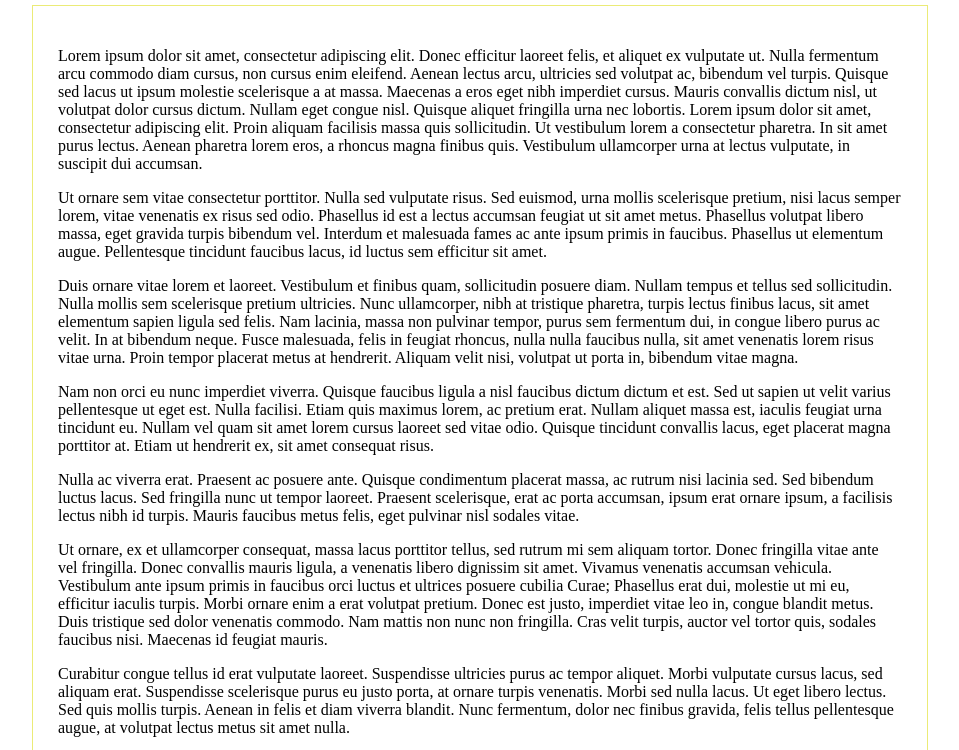
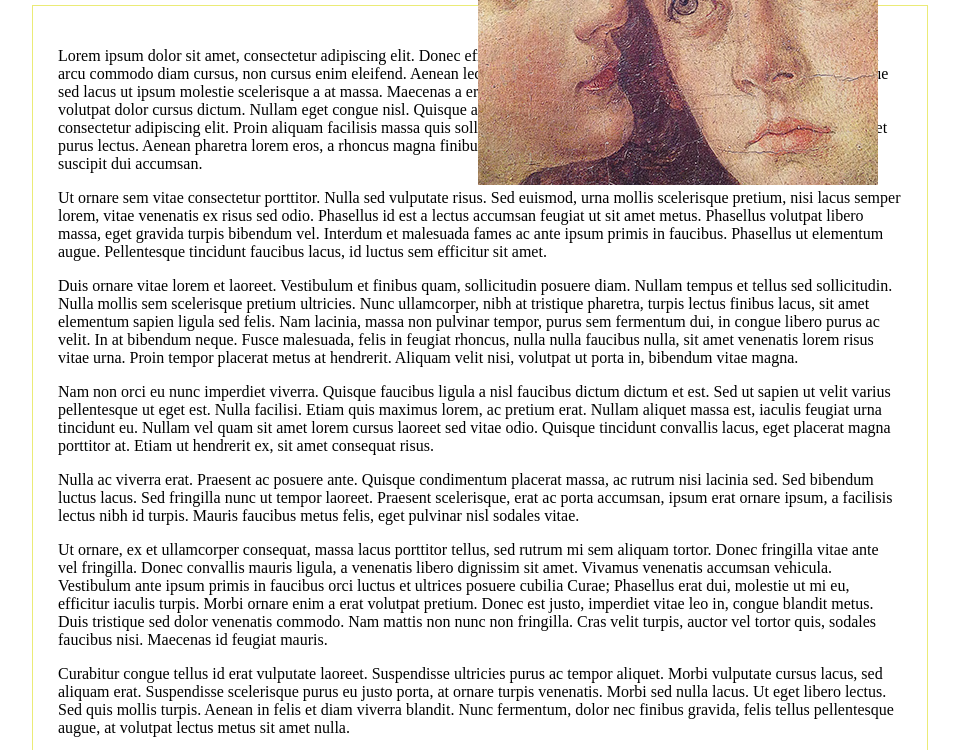
Before and after one commit to AnaPaulaMicheletti/front-end_APS2_final, a plain HTML site: page position/absolute-2.html in a window 1280 px wide. Shown: the part 140-890 px from the top of the page, without its empty margins (160-1119 px from the left). Drawn offline with Linux system fonts and the light colour scheme.

Commit message:
Update absolute-2.html

```diff
--- a/position/absolute-2.html
+++ b/position/absolute-2.html
@@ -15,7 +15,7 @@
     <h1>Position</h1>
     <h2>Absolute 2</h2>
     <section>
-    <figure><img src="position/leonardo.jpg" alt="detalhe: o batismo de cristo, leonardo da vinci"></figure>
+    <figure><img src="../position/leonardo.jpg" alt="detalhe: o batismo de cristo, leonardo da vinci"></figure>
     <p>Lorem ipsum dolor sit amet, consectetur adipiscing elit. Donec efficitur laoreet felis, et aliquet ex vulputate ut. Nulla fermentum arcu commodo diam cursus, non cursus enim eleifend. Aenean lectus arcu, ultricies sed volutpat ac, bibendum vel turpis. Quisque sed lacus ut ipsum molestie scelerisque a at massa. Maecenas a eros eget nibh imperdiet cursus. Mauris convallis dictum nisl, ut volutpat dolor cursus dictum. Nullam eget congue nisl. Quisque aliquet fringilla urna nec lobortis. Lorem ipsum dolor sit amet, consectetur adipiscing elit. Proin aliquam facilisis massa quis sollicitudin. Ut vestibulum lorem a consectetur pharetra. In sit amet purus lectus. Aenean pharetra lorem eros, a rhoncus magna finibus quis. Vestibulum ullamcorper urna at lectus vulputate, in suscipit dui accumsan.</p>
     <p>Ut ornare sem vitae consectetur porttitor. Nulla sed vulputate risus. Sed euismod, urna mollis scelerisque pretium, nisi lacus semper lorem, vitae venenatis ex risus sed odio. Phasellus id est a lectus accumsan feugiat ut sit amet metus. Phasellus volutpat libero massa, eget gravida turpis bibendum vel. Interdum et malesuada fames ac ante ipsum primis in faucibus. Phasellus ut elementum augue. Pellentesque tincidunt faucibus lacus, id luctus sem efficitur sit amet.</p>
     <p>Duis ornare vitae lorem et laoreet. Vestibulum et finibus quam, sollicitudin posuere diam. Nullam tempus et tellus sed sollicitudin. Nulla mollis sem scelerisque pretium ultricies. Nunc ullamcorper, nibh at tristique pharetra, turpis lectus finibus lacus, sit amet elementum sapien ligula sed felis. Nam lacinia, massa non pulvinar tempor, purus sem fermentum dui, in congue libero purus ac velit. In at bibendum neque. Fusce malesuada, felis in feugiat rhoncus, nulla nulla faucibus nulla, sit amet venenatis lorem risus vitae urna. Proin tempor placerat metus at hendrerit. Aliquam velit nisi, volutpat ut porta in, bibendum vitae magna.</p>
```
